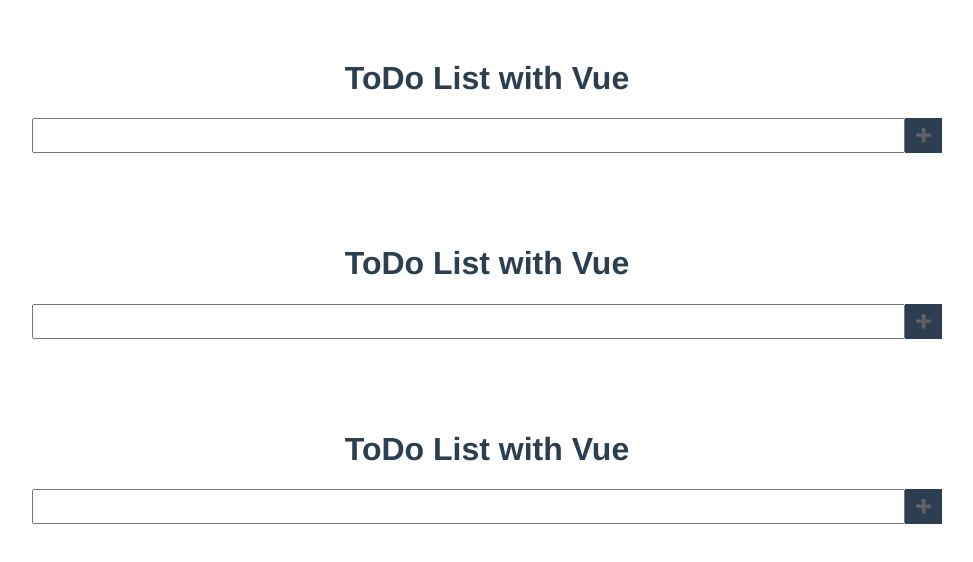
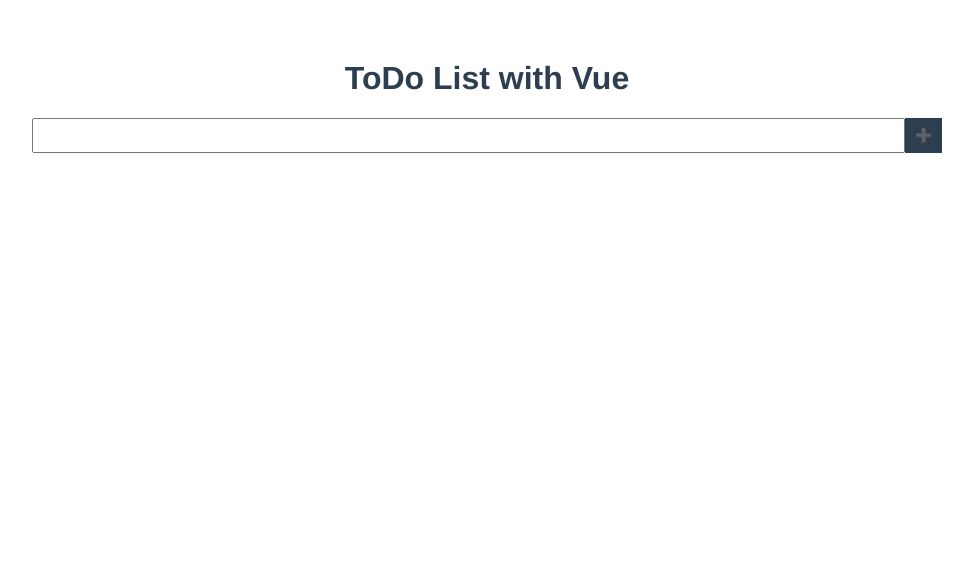
Before and after one commit to Scorcherfjk/ToDoListVue, a Vue app: page / in a window 1280 px wide. Shown: the top 562 px of the page, without its empty margins (153-1126 px from the left). Built offline with nearby package versions, Linux system fonts and the light colour scheme.

Commit message:
Update App.vue

```diff
--- a/src/App.vue
+++ b/src/App.vue
@@ -1,8 +1,6 @@
 <template>
   <div>
-    <ToDoList></ToDoList>
-    <ToDoList></ToDoList>
-    <ToDoList></ToDoList>
+    <ToDoList />
   </div>
 </template>
 
```
